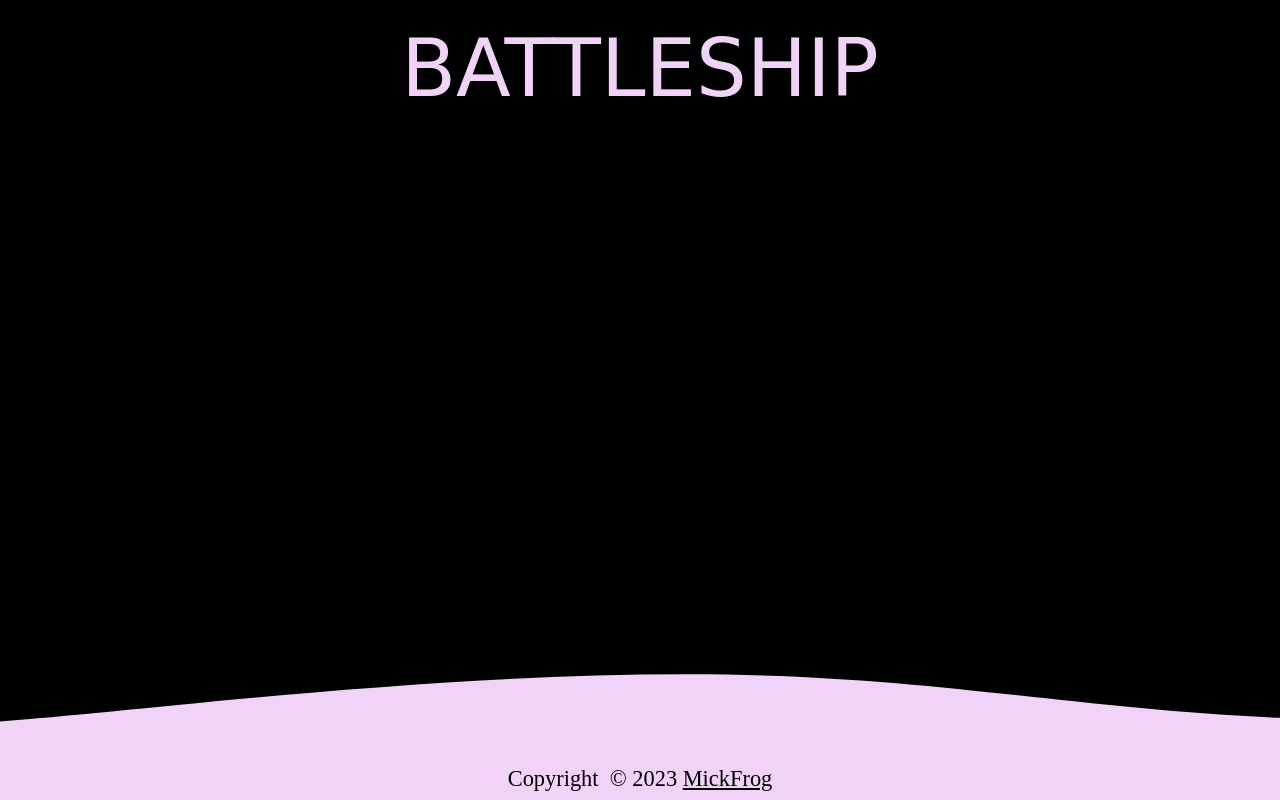
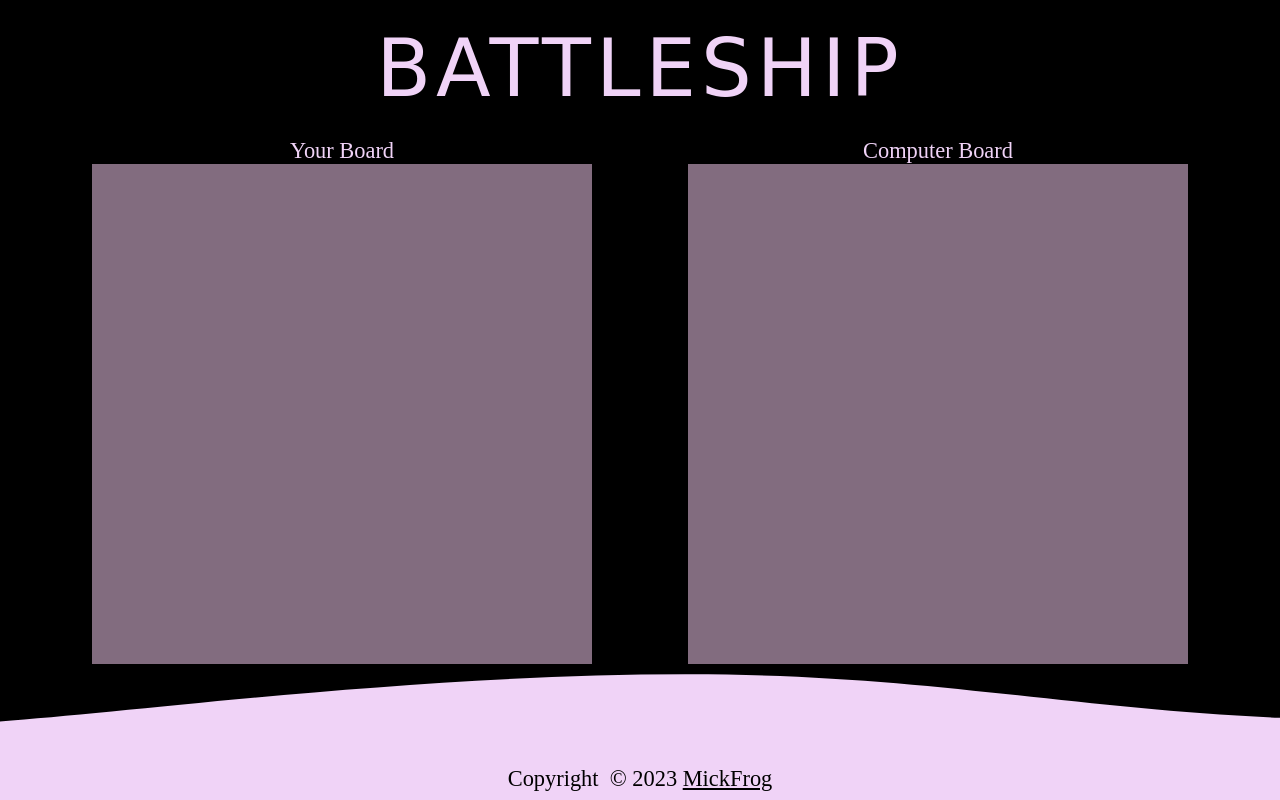
Before and after one commit to MickFrog/battleship, a website built with webpack: page dist/index.html in a window 1280 px wide. Built offline with Linux system fonts and the light colour scheme; a web font is replaced by a local one.

Commit message:
style player boards display

```diff
--- a/src/style.css
+++ b/src/style.css
@@ -5,6 +5,8 @@
     --headingSize: 5rem;
     --textSize: 1.4rem;
     --textFont: 'Lustria', serif;
+    --pink: #F0D3F7;
+    --boardBg: #826C7F;
 }
 
 body {
@@ -23,7 +25,8 @@ header {
     padding: var(--textSize) 0px;
     font-family: 'Libre Barcode 39 Text', cursive;
     font-size: var(--headingSize);
-    color: #F0D3F7;
+    letter-spacing: 5px;
+    color: var(--pink);
 
     display: flex;
     justify-content: center;
@@ -31,6 +34,9 @@ header {
 
 main {
     flex: 1 0 auto;
+    font-family: var(--textFont);
+    font-size: var(--textSize);
+    color: var(--pink);
 }
 
 footer {
@@ -48,3 +54,25 @@ footer {
     display: flex;
     flex-flow: column wrap;
 }
+
+.boardsContainer {
+    margin-top: var(--textFont);
+    display: flex;
+    flex-flow: row wrap;
+
+    justify-content: center;
+}
+
+.playerHead {
+    display: flex;
+    flex-flow: column wrap;
+    align-items: center;
+}
+
+.gameBoard {
+    margin: 0 3rem;
+    margin-bottom: 3rem;
+    background-color: var(--boardBg);
+    width: 500px;
+    height: 500px;
+}
```
Also changed, not shown: dist/index.html, dist/main.js.
